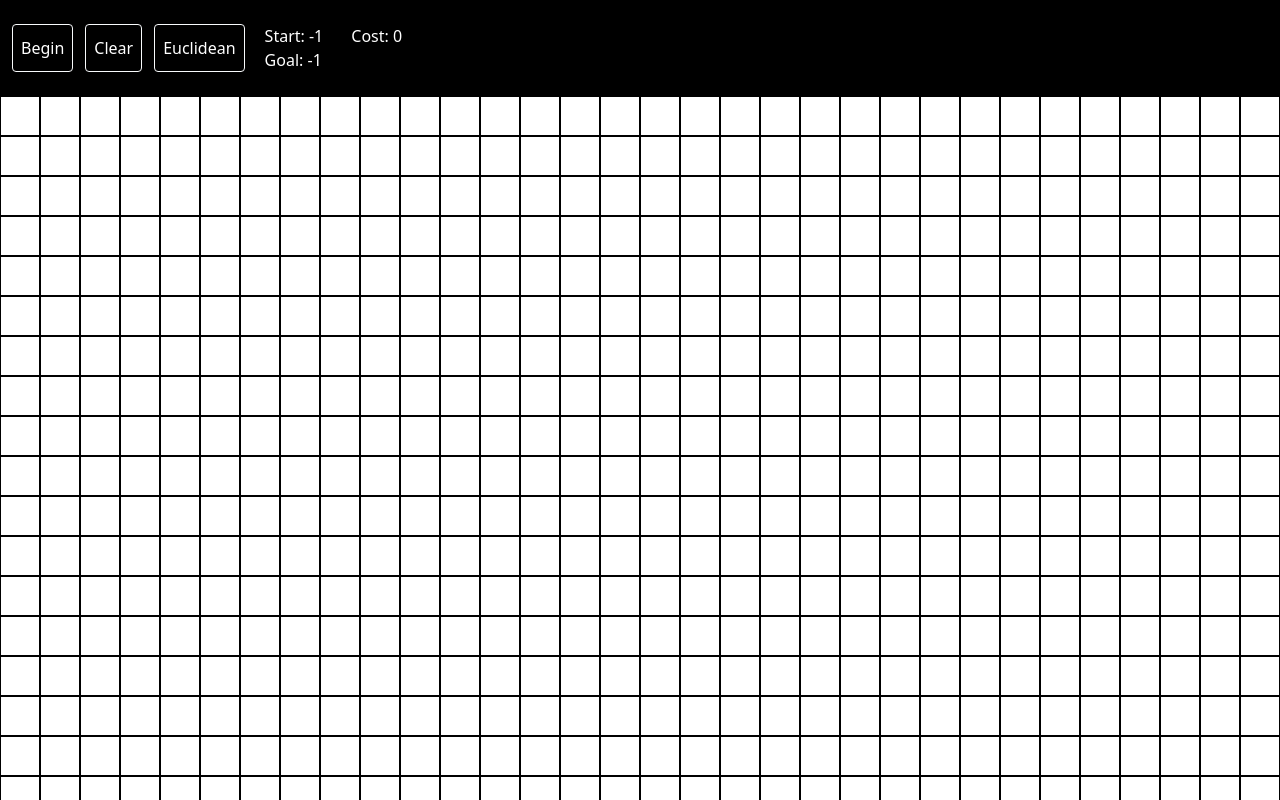
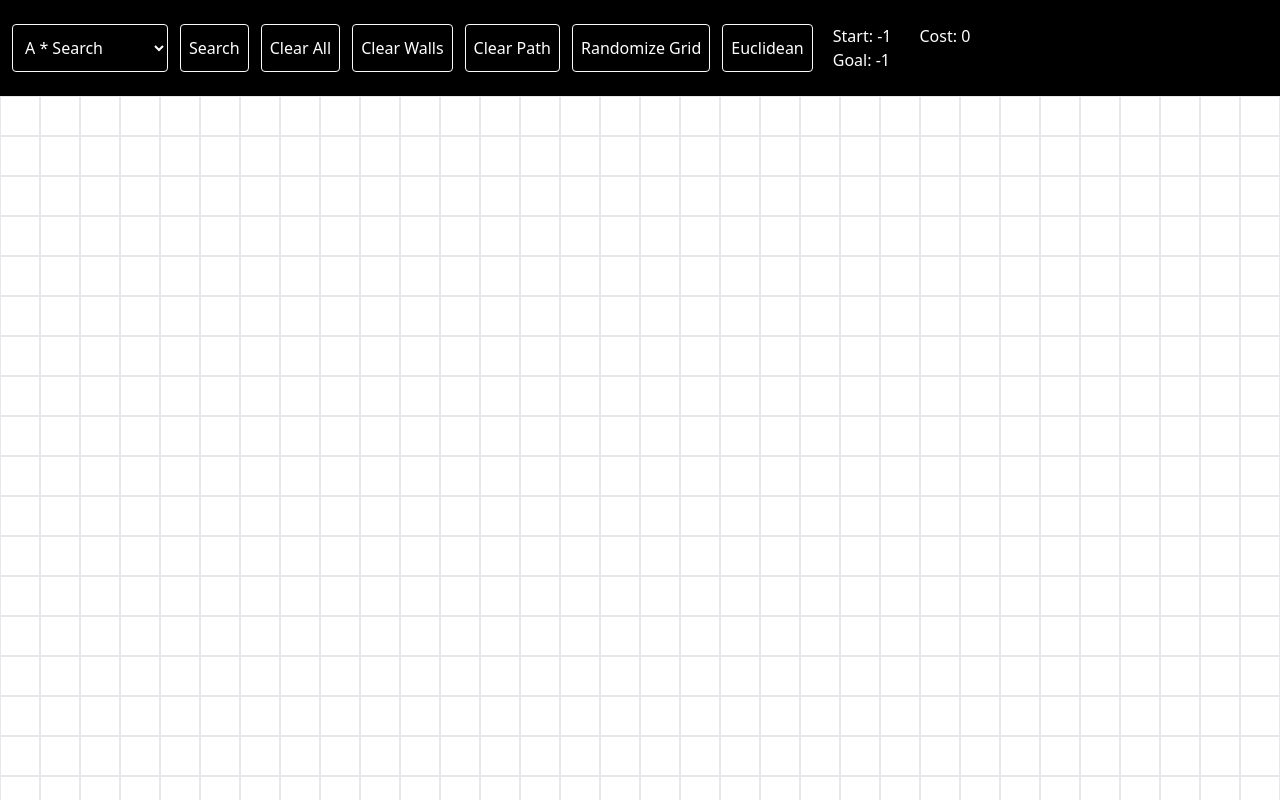
Before and after one commit to Chrono-Coder/Search-Algorithms-Visualizer, a Next.js app: page / in a window 1280 px wide. Built offline with nearby package versions, Linux system fonts and the light colour scheme.

Commit message:
fixed a star algo, added greedy and uniform search

```diff
--- a/pages/index.js
+++ b/pages/index.js
@@ -18,7 +18,7 @@ export default function Home() {
 	const [isLoaded, setLoaded] = useState(false)
 	const [numCols, setNumCols] = useState(0)
 	const [numRows, setNumRows] = useState(0)
-
+	const [filter, setFilter] = useState("aStar")
 	// const [deleting, setDeleting] = useState(false)
 
 	const delay = async (ms = 1000) =>
@@ -50,7 +50,7 @@ export default function Home() {
 		}
 	}, [pathMode])
 
-	function aStarSearch(e) {
+	function greedySearch(e) {
 		// e.preventDefault()
 		// path.forEach(cell => {
 		// 	let c = document.getElementById(cell)
@@ -91,10 +91,11 @@ export default function Home() {
 
 					const appendPaths = (ID) => {
 						if (ID > 0 && ID < numCells && !document.getElementById(ID).classList.contains("blocker") && !visited.includes(ID)) {
-							paths.push({ path: curPath.path.concat([ID]), cost: getDistCellID(ID, goal) })
+							paths.push({ path: curPath.path.concat([ID]), cost: getDistCellID(ID, goal) + 1 })
 							// curPath.path.forEach(cell => {
 							// 	explored.push(cell)
 							// });
+
 						}
 					}
 
@@ -104,12 +105,13 @@ export default function Home() {
 					appendPaths(right)
 					if (hueristicMode == 0) {
 						appendPaths(upRight)
+						appendPaths(downRight)
 						appendPaths(upLeft)
-						appendPaths(downRight)
 						appendPaths(downLeft)
 					}
 
 					visited.push(curNode)
+
 				}
 
 				else if (visited.includes(curNode) && curNode != goal) {
@@ -132,6 +134,153 @@ export default function Home() {
 		}
 
 	}
+
+	function aStarSearch(e) {
+		let numCells = numCols * numRows
+		let visited = []
+		let explored = []
+		let paths = [
+			{
+				path: [start],
+				cost: getDistCellID(start, goal),
+				index: 0
+			}
+		]
+
+		if (start != -1 && goal != -1) {
+			let found = false
+			while (!found && paths.length != 0) {
+				let curPath = getMinCost(paths)
+				let curNode = (curPath.path[curPath.path.length - 1])
+				paths = paths.slice(0, curPath.index).concat(paths.slice(curPath.index + 1))
+				if (curNode != goal && !visited.includes(curNode)) {
+
+					let up = curNode - numCols
+					let down = curNode + numCols
+					let left = curNode - 1
+					let right = curNode + 1
+					let upRight = curNode - numCols + 1
+					let upLeft = curNode - numCols - 1
+					let downRight = curNode + numCols + 1
+					let downLeft = curNode + numCols - 1
+
+					const appendPaths = (ID) => {
+						if (ID > 0 && ID < numCells && !document.getElementById(ID).classList.contains("blocker") && !visited.includes(ID)) {
+							let temp = curPath.path.concat([ID])
+							//(h(n) = g(n)
+							paths.push({ path: temp, cost: getDistCellID(ID, goal) + temp.length })
+
+						}
+					}
+
+					appendPaths(up)
+					appendPaths(down)
+					appendPaths(left)
+					appendPaths(right)
+					if (hueristicMode == 0) {
+						appendPaths(upRight)
+						appendPaths(downRight)
+						appendPaths(upLeft)
+						appendPaths(downLeft)
+					}
+
+					visited.push(curNode)
+				}
+
+				else if (visited.includes(curNode) && curNode != goal) {
+
+				}
+				else {
+					found = true
+					setPath(curPath.path)
+					setCost(curPath.cost)
+					paths.forEach(({ path }) => {
+						path.forEach(cell => {
+							explored.push(cell)
+						});
+					});
+					setExploredPath(explored)
+
+				}
+
+			}
+		}
+
+	}
+
+	function uniformSearch(e) {
+		let numCells = numCols * numRows
+		let visited = []
+		let explored = []
+		let paths = [
+			{
+				path: [start],
+				cost: getDistCellID(start, goal),
+				index: 0
+			}
+		]
+
+		if (start != -1 && goal != -1) {
+			let found = false
+			while (!found && paths.length != 0) {
+				let curPath = getMinCost(paths)
+				let curNode = (curPath.path[curPath.path.length - 1])
+				paths = paths.slice(0, curPath.index).concat(paths.slice(curPath.index + 1))
+				if (curNode != goal && !visited.includes(curNode)) {
+
+					let up = curNode - numCols
+					let down = curNode + numCols
+					let left = curNode - 1
+					let right = curNode + 1
+					let upRight = curNode - numCols + 1
+					let upLeft = curNode - numCols - 1
+					let downRight = curNode + numCols + 1
+					let downLeft = curNode + numCols - 1
+
+					const appendPaths = (ID) => {
+						if (ID > 0 && ID < numCells && !document.getElementById(ID).classList.contains("blocker") && !visited.includes(ID)) {
+							let temp = curPath.path.concat([ID])
+							//(h(n) = g(n)
+							paths.push({ path: temp, cost: temp.length })
+
+						}
+					}
+
+					appendPaths(up)
+					appendPaths(down)
+					appendPaths(left)
+					appendPaths(right)
+					if (hueristicMode == 0) {
+						appendPaths(upRight)
+						appendPaths(downRight)
+						appendPaths(upLeft)
+						appendPaths(downLeft)
+					}
+
+					visited.push(curNode)
+				}
+
+				else if (visited.includes(curNode) && curNode != goal) {
+
+				}
+				else {
+					found = true
+					setPath(curPath.path)
+					setCost(curPath.cost)
+					paths.forEach(({ path }) => {
+						path.forEach(cell => {
+							explored.push(cell)
+						});
+					});
+					setExploredPath(explored)
+
+				}
+
+			}
+		}
+
+	}
+
 	useEffect(() => {
 		animatePath2()
 	}, [finalCost, path, exploredPath])
@@ -179,14 +328,30 @@ export default function Home() {
 		for (let i = 0; i < exploredPath.length; i++) {
 			cell = exploredPath[i]
 			if (!visited.includes(cell)) {
-					if (path.includes(cell)) {
+				// if (path.includes(cell)) {
+				// 	document.getElementById(cell).classList.add("subpath")
+				// }
+				// else {
+				document.getElementById(cell).classList.add("exploredpath")
+				// document.getElementById(cell).classList.remove("border-[0.1px]")
+				// }
+				visited.push(cell)
+				await delay(10)
+			}
+
+		}
+		visited = []
+		for (let i = 0; i < path.length; i++) {
+			cell = path[i]
+			// cell = exploredPath[i]
+			if (!visited.includes(cell)) {
+				document.getElementById(cell).classList.remove("exploredpath")
 				document.getElementById(cell).classList.add("subpath")
-					}
-					else {
-						document.getElementById(cell).classList.add("exploredpath")
-					}
+				// document.getElementById(cell).classList.remove("border-[0.1px]")
+
+				await delay(10)
 				visited.push(cell)
-					await delay(20)
+
 			}
 
 		}
@@ -194,6 +359,18 @@ export default function Home() {
 
 	}
 
+	function randomizeGrid(e) {
+		e.preventDefault()
+		const cells = document.querySelectorAll("[data-cell]")
+		cells.forEach(cell => {
+			let rand = Math.floor(Math.random() * 10)
+			cell.classList.remove('blocker')
+			if (rand >= 5) {
+				cell.classList.add('blocker')
+
+			}
+		});
+	}
 
 	useEffect(() => {
 		if (typeof document != 'undefined' && !isLoaded) {
@@ -322,8 +499,6 @@ export default function Home() {
 
 
 		let size = numCols * numRows
-		console.log(numCols)
-		console.log(numRows)
 		let count = 0
 		let divs = []
 
@@ -335,7 +510,7 @@ export default function Home() {
 				x: count % numCols,
 				y: yIndex
 			}
-			divs.push(<div key={count} id={count} x={pos.x} y={pos.y - 1} className="cell w-[40px] h-[40px] border-[0.1px] border-black m-0 p-0" data-cell onMouseEnter={handleCellDrag} onMouseDown={handleCellClick} ></div >)
+			divs.push(<div key={count} id={count} x={pos.x} y={pos.y - 1} className="cell w-[40px] h-[40px] border-[0.1px]  m-0 p-0" data-cell onMouseEnter={handleCellDrag} onMouseDown={handleCellClick} ></div >)
 			count += 1
 
 		}
@@ -344,16 +519,6 @@ export default function Home() {
 		return (<>
 			{divs.map(d => d)}
 		</>)
-	}
-
-	function toggleBuildMode() {
-		buildMode ? setBuildMode(false) : setBuildMode(true)
-	}
-
-	function togglePathMode(e) {
-		e.preventDefault()
-		pathMode ? setPathMode(false) : setPathMode(true)
-		// animatePath()
 	}
 
 	function clearGrid(e) {
@@ -371,7 +536,37 @@ export default function Home() {
 		setGoal(-1)
 		setPath([])
 		setExploredPath([])
-		toggleBuildMode()
+		// toggleBuildMode()
+
+	}
+
+	function clearWalls(e) {
+		e.preventDefault()
+		const cells = document.querySelectorAll("[data-cell]")
+		cells.forEach(cell => {
+			cell.classList.remove('blocker')
+		})
+		// setStart(-1)
+		// setGoal(-1)
+		// setPath([])
+		// setExploredPath([])
+		// toggleBuildMode()
+		filter == "aStar" ? aStarSearch(e) : filter == "greedy" ? greedySearch(e) : uniformSearch(e)
+	}
+
+	function clearPath(e) {
+		e.preventDefault()
+		const cells = document.querySelectorAll("[data-cell]")
+		cells.forEach(cell => {
+			cell.classList.remove('goal')
+			cell.classList.remove('start')
+			cell.classList.remove('subpath')
+			cell.classList.remove('exploredpath')
+		})
+		setStart(-1)
+		setGoal(-1)
+		setPath([])
+		setExploredPath([])
 
 	}
 
@@ -390,8 +585,20 @@ export default function Home() {
 				</Head>
 				{/* <input>Build Mode</input> */}
 				<nav className="flex justify-items-start items-center bg-black h-24 w-screen overflow-hidden">
-					<button className="h-[50%] border border-slate-50 rounded ml-3 pl-2 pr-2 text-white hover:underline" onClick={aStarSearch}>Begin</button>
-					<button className="h-[50%] border border-slate-50 rounded ml-3 pl-2 pr-2 text-white hover:underline" onClick={clearGrid}>Clear</button>
+
+					<select name="Filter" id="Filter" defaultValue="aStar" required className="h-[50%] border border-slate-50 rounded bg-black ml-3 pl-2 pr-2 text-white hover:underline" onChange={() => {
+						setFilter(document.getElementById('Filter').value)
+					}}  >
+						{/* <option value="none" disabled hidden>Select an Option</option> */}
+						<option value="aStar">A * Search</option>
+						<option value="greedy">Greedy Search</option>
+						<option value="uniform">Uniform Search</option>
+					</select>
+					<button className="h-[50%] border border-slate-50 rounded ml-3 pl-2 pr-2 text-white hover:underline" onClick={filter == "aStar" ? aStarSearch : filter == "greedy" ? greedySearch : uniformSearch}>Search</button>
+					<button className="h-[50%] border border-slate-50 rounded ml-3 pl-2 pr-2 text-white hover:underline" onClick={clearGrid}>Clear All</button>
+					<button className="h-[50%] border border-slate-50 rounded ml-3 pl-2 pr-2 text-white hover:underline" onClick={clearWalls}>Clear Walls</button>
+					<button className="h-[50%] border border-slate-50 rounded ml-3 pl-2 pr-2 text-white hover:underline" onClick={clearPath}>Clear Path</button>
+					<button className="h-[50%] border border-slate-50 rounded ml-3 pl-2 pr-2 text-white hover:underline" onClick={randomizeGrid}>Randomize Grid</button>
 					{/* <button className="h-[50%] border border-slate-50 rounded ml-3 pl-2 pr-2 text-white hover:underline" onClick={togglePathMode}>{pathMode ? "Paths Mode" : "Explored Mode"}</button> */}
 					<button className="h-[50%] border border-slate-50 rounded ml-3 pl-2 pr-2 text-white hover:underline" onClick={toggleHueristic}>{hueristicMode == 0 ? "Euclidean" : "Manhattan"}</button>
 					<div>
--- a/styles/globals.css
+++ b/styles/globals.css
@@ -11,29 +11,27 @@
     cursor: pointer;
   }
   .cell.start {
-    background-color: lightgreen;
+    background-color: rgb(27, 121, 27);
 
   }
 
   .cell.goal {
-    background-color: #ff0000d5;
+    background-color: #db2424d5;
   }
   .cell.subpath:not(.start):not(.goal) {
-    background-color: #45f3f3;
+    background-color: #53E2D4;
     transition: ease-in-out 300ms;
 
   }
 
   .cell.exploredpath:not(.start):not(.goal) {
-    background-color: #370c9c;
+    background-color: #7b506f;
     transition: ease-in-out 300ms;
 
   }
   .cell.blocker {
-    background-color: #000000;
-  }
-  .cell.blocker.subpath {
-    /* background-color: #000000; */
+    background-color: #03191e;
   }
 
+
 }
```
Lines whose indentation alone changed are shown as unchanged.
